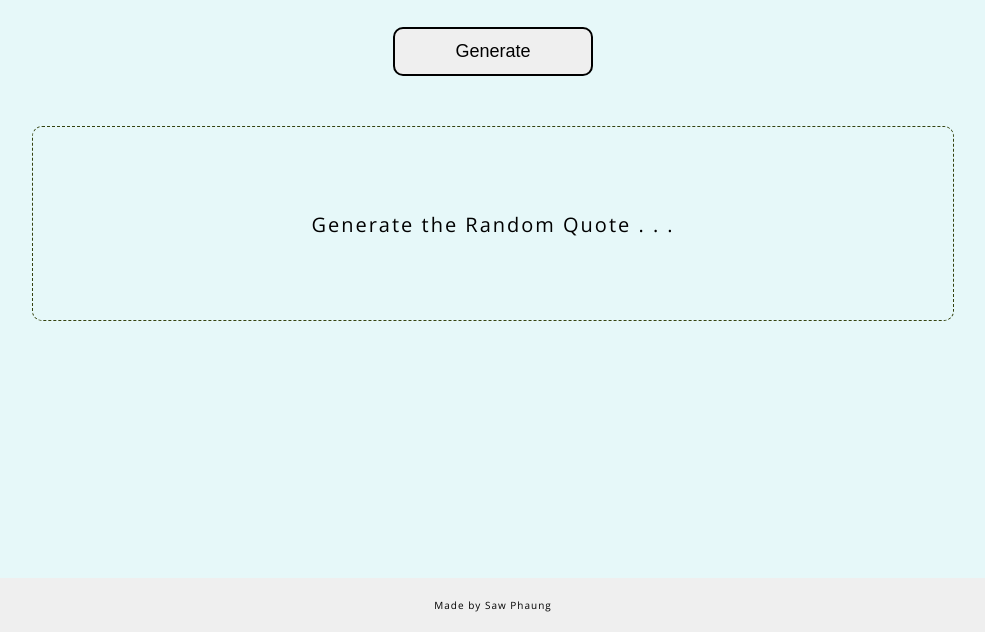
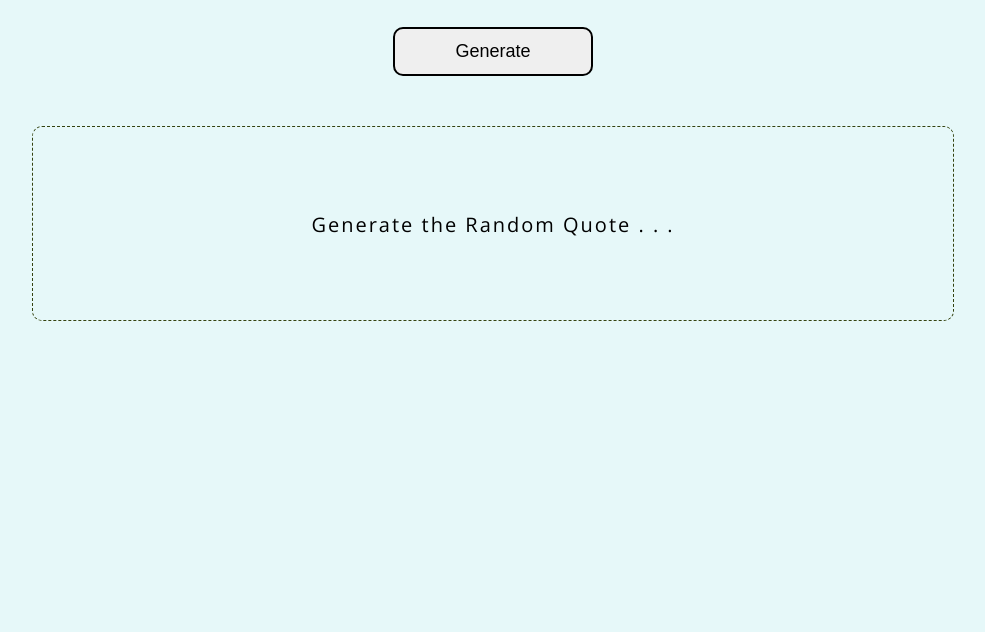
Before and after one commit to sawphaung/randomQuote, a plain HTML site: page index.html in a window 1280 px wide. Shown: the part 168-800 px from the top of the page, without its empty margins (147-1132 px from the left). Drawn offline with nearby package versions, Linux system fonts and the light colour scheme.

Commit message:
Update index.html

```diff
--- a/index.html
+++ b/index.html
@@ -19,10 +19,6 @@
       <div id="quote" class="quote">
         <span>Generate the Random Quote . . .</span>
       </div>
-
-      <footer>
-        Made by Saw Phaung
-      </footer>
     </div>
     <script src="./app.js"></script>
   </body>
```
